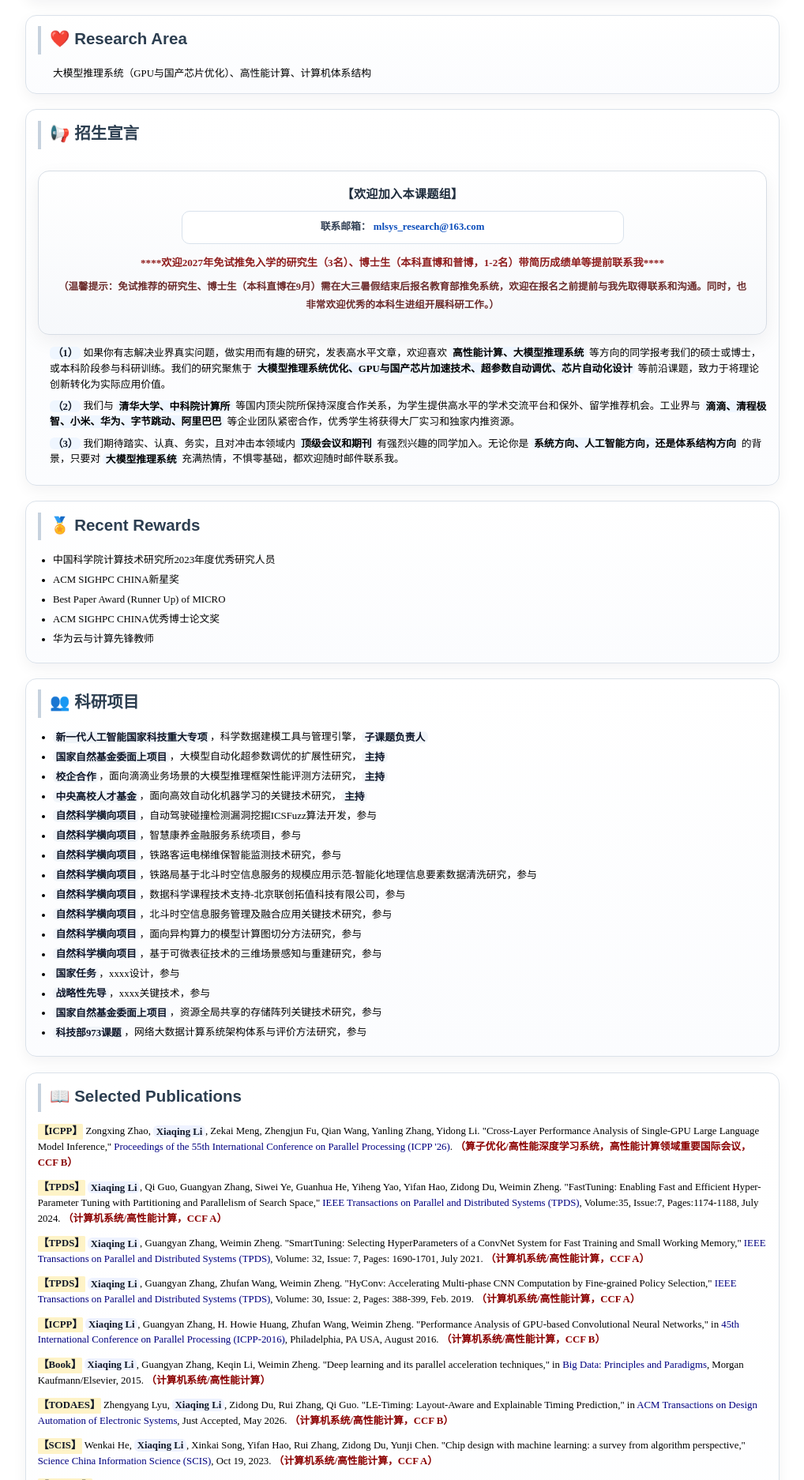
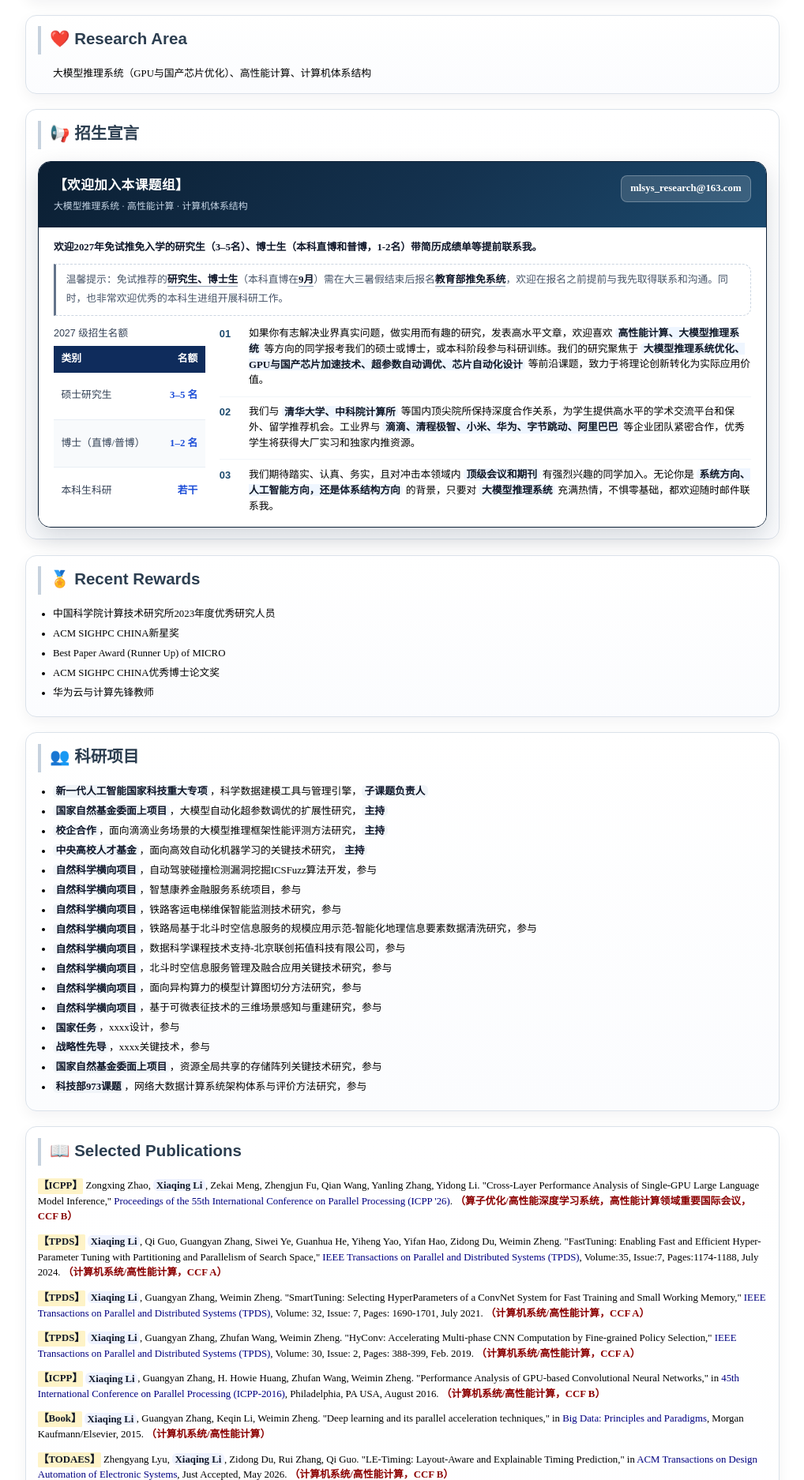
Before and after one commit to mlsys-research-jedy/mlsys-research-jedy.github.io, a Jekyll site: the page index.html, which Jekyll copies as it is, in a window 1280 px wide. Shown: the part 423-2297 px from the top of the page at 79% size, without its empty margins (123-1141 px from the left). Built offline with Jekyll 4.4.1, drawn with Linux system fonts in a browser that asks for light colours.

Commit message:
Redesign recruitment section with quota table and highlighted notice

```diff
--- a/index.html
+++ b/index.html
@@ -112,79 +112,159 @@
             color: #888;
             text-align: center;
         }
-        /* 招生宣言：去掉黑点，保留编号 */
-        .recruit-section ul {
-            list-style-type: none;
-            padding-left: 1.2em;
+        /* ==================== 招生宣言：深色头部 + 名额表格 ==================== */
+        .recruit-section .cD {
+            border-radius: 16px;
+            overflow: hidden;
+            border: 1px solid #0f2238;
+            box-shadow: 0 12px 30px rgba(11, 31, 51, 0.16);
         }
-        .recruit-section ul li {
-            margin-bottom: 0.6em;
-            padding-left: 0;
+        .recruit-section .cD-head {
+            background: linear-gradient(135deg, #0b1f33, #14324f 55%, #1c4a6e);
+            color: #fff;
+            padding: 1.35em 1.5em;
+            display: flex;
+            align-items: flex-start;
+            justify-content: space-between;
+            gap: 1em;
+            flex-wrap: wrap;
         }
-        .recruit-section p {
-            margin-bottom: 0.6em;
+        .recruit-section .cD-head h3 {
+            font-family: "SimHei", "黑体", sans-serif;
+            font-size: 1.3em;
+            letter-spacing: 0.03em;
+            margin: 0;
         }
-        .recruit-card {
-            border: 1px solid #d7dde5;
-            border-radius: 14px;
-            margin: 12px 0 14px;
-            padding: 18px 22px;
-            background: linear-gradient(180deg, #ffffff 0%, #f6f8fb 100%);
-            box-shadow: 0 8px 24px rgba(15, 23, 42, 0.06);
+        .recruit-section .cD-head p {
+            color: #c7d6e6;
+            font-size: 0.93em;
+            margin: 0.35em 0 0 0;
         }
-        .recruit-card-title {
-            margin: 0 0 10px 0;
+        .recruit-section .mailchip {
+            display: inline-flex;
+            align-items: center;
+            background: rgba(255, 255, 255, 0.14);
+            border: 1px solid rgba(255, 255, 255, 0.28);
+            border-radius: 8px;
+            padding: 0.45em 0.9em;
+            color: #fff;
             font-weight: 700;
-            color: #1f2d3d;
-            font-size: 1.18em;
-            letter-spacing: 0.02em;
-            text-align: center;
+            white-space: nowrap;
         }
-        .recruit-email-bar {
-            margin: 0 auto 12px;
-            padding: 10px 14px;
-            max-width: 560px;
-            border: 1px solid #d9e2ec;
-            border-radius: 10px;
-            background: #ffffff;
-            text-align: center;
-            box-shadow: inset 0 1px 0 rgba(255, 255, 255, 0.8);
+        .recruit-section .cD-body {
+            background: #fff;
+            padding: 1.1em 1.5em 1.25em;
         }
-        .recruit-email-label {
+        .recruit-section .lead {
+            font-weight: 800;
+            color: #0f172a;
+            line-height: 1.8;
+            margin-bottom: 0.7em;
+        }
+        .recruit-section .note3 {
+            background: #fff;
+            border: 1px dashed #cbd5e1;
+            border-left: 3px solid #64748b;
+            border-radius: 0 10px 10px 0;
+            padding: 0.65em 1em;
+            margin-bottom: 0.4em;
+            color: #475569;
+            line-height: 1.85;
+        }
+        .recruit-section .note3 b {
+            color: #0f172a;
+            font-weight: 800;
+            border-bottom: 1px solid #94a3b8;
+            padding-bottom: 1px;
+        }
+        .recruit-section .cD-cols {
+            display: grid;
+            grid-template-columns: 15em 1fr;
+            gap: 1.4em;
+            margin-top: 1em;
+        }
+        .recruit-section .quota {
+            width: 100%;
+            border-collapse: collapse;
+        }
+        .recruit-section .quota caption {
+            caption-side: top;
+            text-align: left;
+            font-family: "SimHei", "黑体", sans-serif;
+            font-size: 0.98em;
+            color: #334155;
+            padding-bottom: 0.45em;
+        }
+        .recruit-section .quota th {
+            background: #0f2c5c;
+            color: #fff;
             font-weight: 700;
+            text-align: left;
+            padding: 0.55em 0.75em;
+        }
+        .recruit-section .quota th:last-child,
+        .recruit-section .quota td:last-child {
+            text-align: right;
+        }
+        .recruit-section .quota td {
+            padding: 0.55em 0.75em;
+            border-bottom: 1px solid #e8eef5;
             color: #334155;
         }
-        .recruit-email-value {
+        .recruit-section .quota tbody tr:nth-child(even) {
+            background: #f8fafc;
+        }
+        .recruit-section .quota tbody tr:last-child td {
+            border-bottom: 0;
+        }
+        .recruit-section .quota .vl {
+            font-weight: 800;
+            color: #1d4ed8;
+        }
+        .recruit-section .pts {
+            display: grid;
+            gap: 0;
+        }
+        .recruit-section .pt {
+            display: grid;
+            grid-template-columns: 2em 1fr;
+            gap: 0.9em;
+            padding: 0.75em 0;
+            border-bottom: 1px solid #f1f5f9;
+        }
+        .recruit-section .pt:first-child {
+            padding-top: 0;
+        }
+        .recruit-section .pt:last-child {
+            border-bottom: 0;
+            padding-bottom: 0;
+        }
+        .recruit-section .pt .n {
+            font-family: "SimHei", "黑体", sans-serif;
             font-weight: 700;
-            color: #0b4dbb;
-            text-decoration: none;
+            color: #1c4a6e;
         }
-        .recruit-card-main {
-            margin: 0;
+        .recruit-section strong.k {
+            color: #111827;
+            background: #eff6ff;
+            border-radius: 6px;
+            padding: 0.05em 0.28em;
             font-weight: 800;
-            color: #8f1d1d;
-            font-size: 1.03em;
-            line-height: 1.75;
-            text-align: center;
-        }
-        .recruit-card-note {
-            margin: 8px 0 0 0;
-            color: #6b2b2b;
-            font-size: 0.98em;
-            line-height: 1.8;
-            font-weight: 600;
-            text-align: center;
         }
         @media (max-width: 600px) {
             body { padding: 0 15px 0 10px; }
             .section {
                 padding: 0.95em 0.9em 1em;
             }
-            .recruit-card {
-                padding: 15px 14px;
+            .recruit-section .cD-head {
+                padding: 1.1em 1.1em;
             }
-            .recruit-email-bar {
-                padding: 9px 12px;
+            .recruit-section .cD-body {
+                padding: 0.95em 1.1em 1.1em;
+            }
+            .recruit-section .cD-cols {
+                grid-template-columns: 1fr;
+                gap: 1em;
             }
             ul { padding-left: 1.2em; }
         }
@@ -218,31 +298,38 @@
 <div class="section recruit-section">
     <div class="section-title">📢 招生宣言</div>
 
-    <!-- 条幅：包含 【欢迎加入本课题组】 + 带星号通知 -->
-    <div class="recruit-card">
-        <p class="recruit-card-title">【欢迎加入本课题组】</p>
-        <div class="recruit-email-bar">
-            <span class="recruit-email-label">联系邮箱：</span>
-            <span class="recruit-email-value">mlsys_research@163.com</span>
+    <div class="cD">
+        <div class="cD-head">
+            <div>
+                <h3>【欢迎加入本课题组】</h3>
+                <p>大模型推理系统 · 高性能计算 · 计算机体系结构</p>
+            </div>
+            <div class="mailchip">mlsys_research@163.com</div>
         </div>
-        <p class="recruit-card-main">****欢迎2027年免试推免入学的研究生（3名）、博士生（本科直博和普博，1-2名）带简历成绩单等提前联系我****</p>
-        <p class="recruit-card-note">（温馨提示：免试推荐的研究生、博士生（本科直博在9月）需在大三暑假结束后报名教育部推免系统，欢迎在报名之前提前与我先取得联系和沟通。同时，也非常欢迎优秀的本科生进组开展科研工作。）</p>
+        <div class="cD-body">
+            <div class="lead">欢迎2027年免试推免入学的研究生（3–5名）、博士生（本科直博和普博，1-2名）带简历成绩单等提前联系我。</div>
+            <div class="note3">温馨提示：免试推荐的<b>研究生、博士生</b>（本科直博在<b>9月</b>）需在大三暑假结束后报名<b>教育部推免系统</b>，欢迎在报名之前提前与我先取得联系和沟通。同时，也非常欢迎优秀的本科生进组开展科研工作。</div>
+            <div class="cD-cols">
+                <table class="quota">
+                    <caption>2027 级招生名额</caption>
+                    <thead><tr><th>类别</th><th>名额</th></tr></thead>
+                    <tbody>
+                        <tr><td>硕士研究生</td><td><span class="vl">3–5 名</span></td></tr>
+                        <tr><td>博士（直博/普博）</td><td><span class="vl">1–2 名</span></td></tr>
+                        <tr><td>本科生科研</td><td><span class="vl">若干</span></td></tr>
+                    </tbody>
+                </table>
+                <div class="pts">
+                    <div class="pt"><span class="n">01</span><div>如果你有志解决业界真实问题，做实用而有趣的研究，发表高水平文章，欢迎喜欢 <strong class="k">高性能计算、大模型推理系统</strong> 等方向的同学报考我们的硕士或博士，或本科阶段参与科研训练。我们的研究聚焦于 <strong class="k">大模型推理系统优化、GPU与国产芯片加速技术、超参数自动调优、芯片自动化设计</strong> 等前沿课题，致力于将理论创新转化为实际应用价值。</div></div>
+                    <div class="pt"><span class="n">02</span><div>我们与 <strong class="k">清华大学、中科院计算所</strong> 等国内顶尖院所保持深度合作关系，为学生提供高水平的学术交流平台和保外、留学推荐机会。工业界与 <strong class="k">滴滴、清程极智、小米、华为、字节跳动、阿里巴巴</strong> 等企业团队紧密合作，优秀学生将获得大厂实习和独家内推资源。</div></div>
+                    <div class="pt"><span class="n">03</span><div>我们期待踏实、认真、务实，且对冲击本领域内 <strong class="k">顶级会议和期刊</strong> 有强烈兴趣的同学加入。无论你是 <strong class="k">系统方向、人工智能方向，还是体系结构方向</strong> 的背景，只要对 <strong class="k">大模型推理系统</strong> 充满热情，不惧零基础，都欢迎随时邮件联系我。</div></div>
+                </div>
+            </div>
+        </div>
     </div>
-
-    <!-- 列表项：无黑点，仅保留编号 -->
-
-
-<ul>
-    <li><strong>（1）</strong> 如果你有志解决业界真实问题，做实用而有趣的研究，发表高水平文章，欢迎喜欢 <strong style="color:black; font-weight:bold;">高性能计算、大模型推理系统</strong> 等方向的同学报考我们的硕士或博士，或本科阶段参与科研训练。我们的研究聚焦于 <strong style="color:black; font-weight:bold;">大模型推理系统优化、GPU与国产芯片加速技术、超参数自动调优、芯片自动化设计</strong> 等前沿课题，致力于将理论创新转化为实际应用价值。</li>
-    <li><strong>（2）</strong> 我们与 <strong style="color:black; font-weight:bold;">清华大学、中科院计算所</strong> 等国内顶尖院所保持深度合作关系，为学生提供高水平的学术交流平台和保外、留学推荐机会。工业界与 <strong style="color:black; font-weight:bold;">滴滴、清程极智、小米、华为、字节跳动、阿里巴巴</strong> 等企业团队紧密合作，优秀学生将获得大厂实习和独家内推资源。</li>
-    <li><strong>（3）</strong> 我们期待踏实、认真、务实，且对冲击本领域内 <strong style="color:black; font-weight:bold;">顶级会议和期刊</strong> 有强烈兴趣的同学加入。无论你是 <strong style="color:black; font-weight:bold;">系统方向、人工智能方向，还是体系结构方向</strong> 的背景，只要对 <strong style="color:black; font-weight:bold;">大模型推理系统</strong> 充满热情，不惧零基础，都欢迎随时邮件联系我。</li>
-</ul>
-
 </div>
 
-
-
-    <!-- ==================== Recent Rewards ==================== -->
+<!-- ==================== Recent Rewards ==================== -->
     <div class="section">
         <div class="section-title">🏅 Recent Rewards</div>
         <ul>
```
